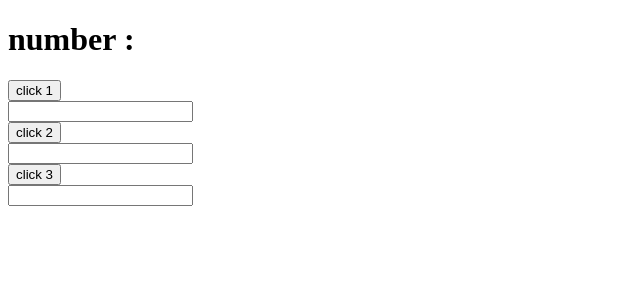
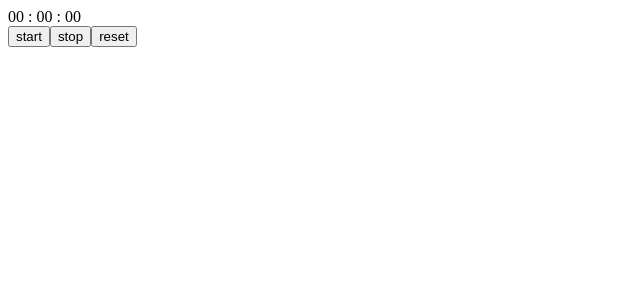
Before and after one commit to mdyasinreza1510/LEARNING_REACT, a React (Vite) app in the folder project1/: page / in a window 1280 px wide. Shown: the top 300 px of the page, without its empty margins (0-640 px from the left). Built offline with nearby package versions, Linux system fonts and the light colour scheme.

Commit message:
making a stopwatch

```diff
--- a/project1/src/App.jsx
+++ b/project1/src/App.jsx
@@ -309,15 +309,15 @@
 
 //.................................................................... USE REF()................................................................
 
-import UseRef from "./UseRef.jsx";
+// import UseRef from "./UseRef.jsx";
 
-function App(){
-     return(
-          <UseRef/>
-     );
+// function App(){
+//      return(
+//           <UseRef/>
+//      );
 
-}
-export default App
+// }
+// export default App
 
 
 
@@ -326,6 +326,16 @@ export default App
 
 
 
+
+//............................................................................ STOPWATCH .........................................................
+
+import Stopwatch from "./Stopwatch.jsx";
+function App(){
+     return(
+          <Stopwatch/>
+     );
+}
+export default App
 
 
 
--- /dev/null
+++ b/project1/src/Stopwatch.jsx
@@ -0,0 +1,42 @@
+import React ,{useState, useEffect,useRef} from "react";
+
+function Stopwatch(){
+
+    const [isrunning, setisrunning]=useState(false);
+    const[elapsedtime, setelapsedtime]=useState(0);
+    const intervalid=useRef(null);
+    const starttime=useRef(0);
+
+useEffect(()=>{
+
+},[isrunning]);
+
+function start(){
+setisrunning(true);
+
+}
+function stop(){
+    setisrunning(false);
+}
+function reset(){
+
+}
+function format(){
+    return `00 : 00 : 00`;
+}
+
+return(
+
+<div className="stopwatch">
+    <div className="display"> {format()}</div>
+    <div className="control">
+        <button onClick={start}>start</button>
+        <button onClick={stop}>stop</button>
+        <button onClick={reset}>reset</button>
+    </div>
+
+</div>
+
+);
+}
+export default Stopwatch
```
